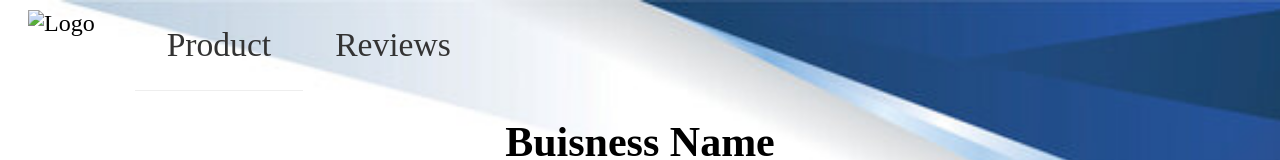
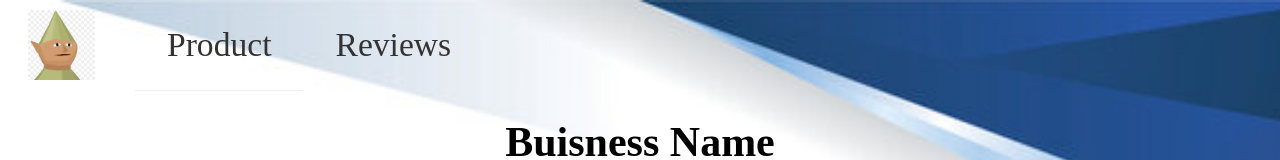
Before and after one commit to helix693/Business_Proj, a plain HTML site: page docs/index.html in a window 1280 px wide. Shown: the top 160 px of the page. Drawn offline with Linux system fonts and the light colour scheme; files that its build step writes are made by us from their sources.

Commit message:
Update index.html

```diff
--- a/docs/index.html
+++ b/docs/index.html
@@ -4,7 +4,7 @@
     <meta charset="UTF-8">
     <meta name="viewport" content="width=device-width, initial-scale=1.0">
     <title>Home Page</title>
-    <link rel="stylesheet" href="docs/styles.css">
+    <link rel="stylesheet" href="styles.css">
 </head>
 <body>
     <header>
@@ -17,7 +17,7 @@
             </label>
             <div class="logo-container">
                 <!-- Replace 'logo.png' with your actual logo file in the Images folder -->
-                <img src="docs/Images/logo.png" alt="Logo" class="navbar-logo" />
+                <img src="Images/logo.png" alt="Logo" class="navbar-logo" />
             </div>
             <ul class="nav-links">
                 <li><a href="products.html">Product</a></li>
@@ -44,6 +44,6 @@
     <footer>
         <!-- Footer content goes here -->
     </footer>
-    <script src="docs/JavaScript/carousel.js"></script>
+    <script src="JavaScript/carousel.js"></script>
 </body>
 </html>
```
